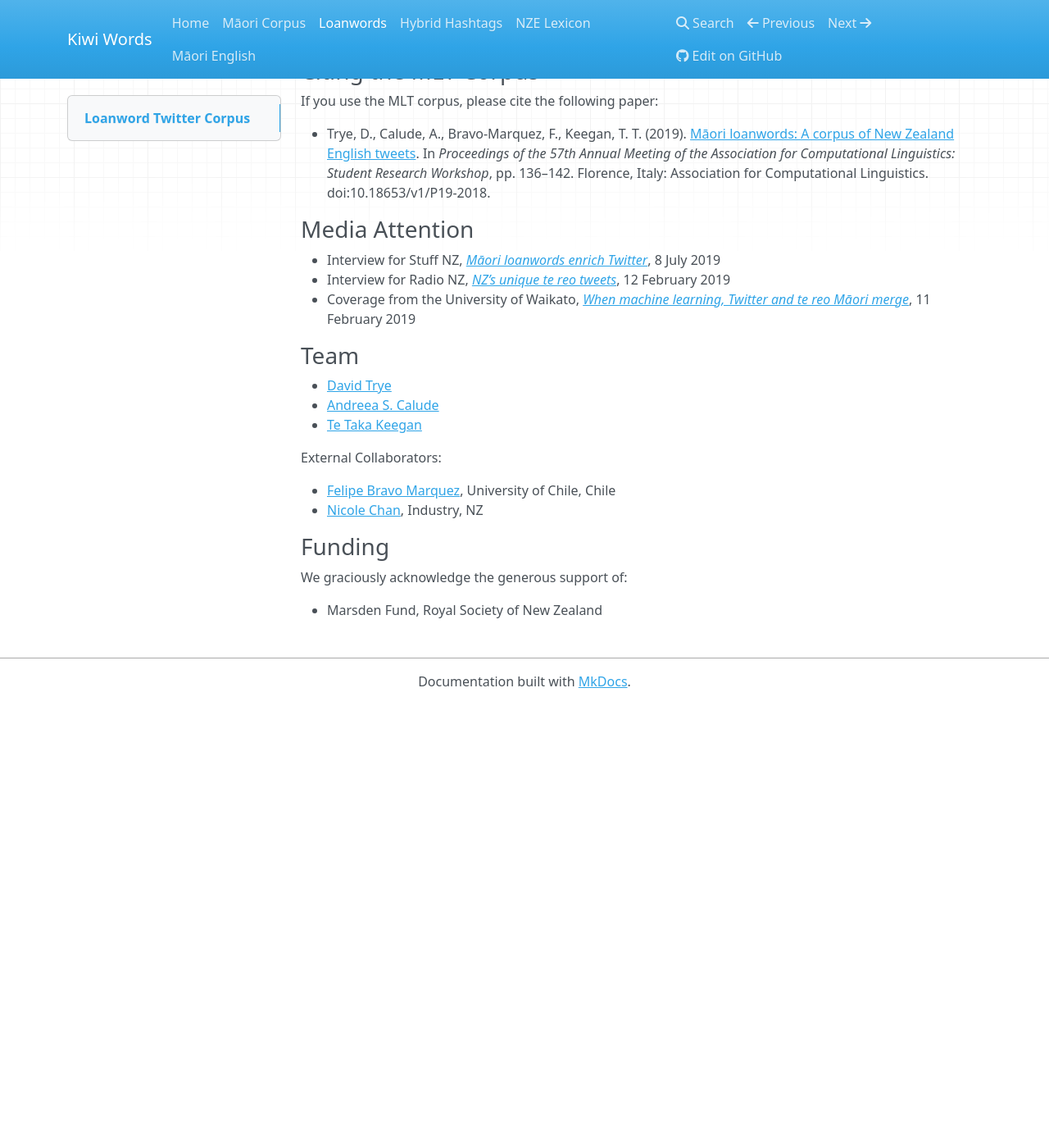
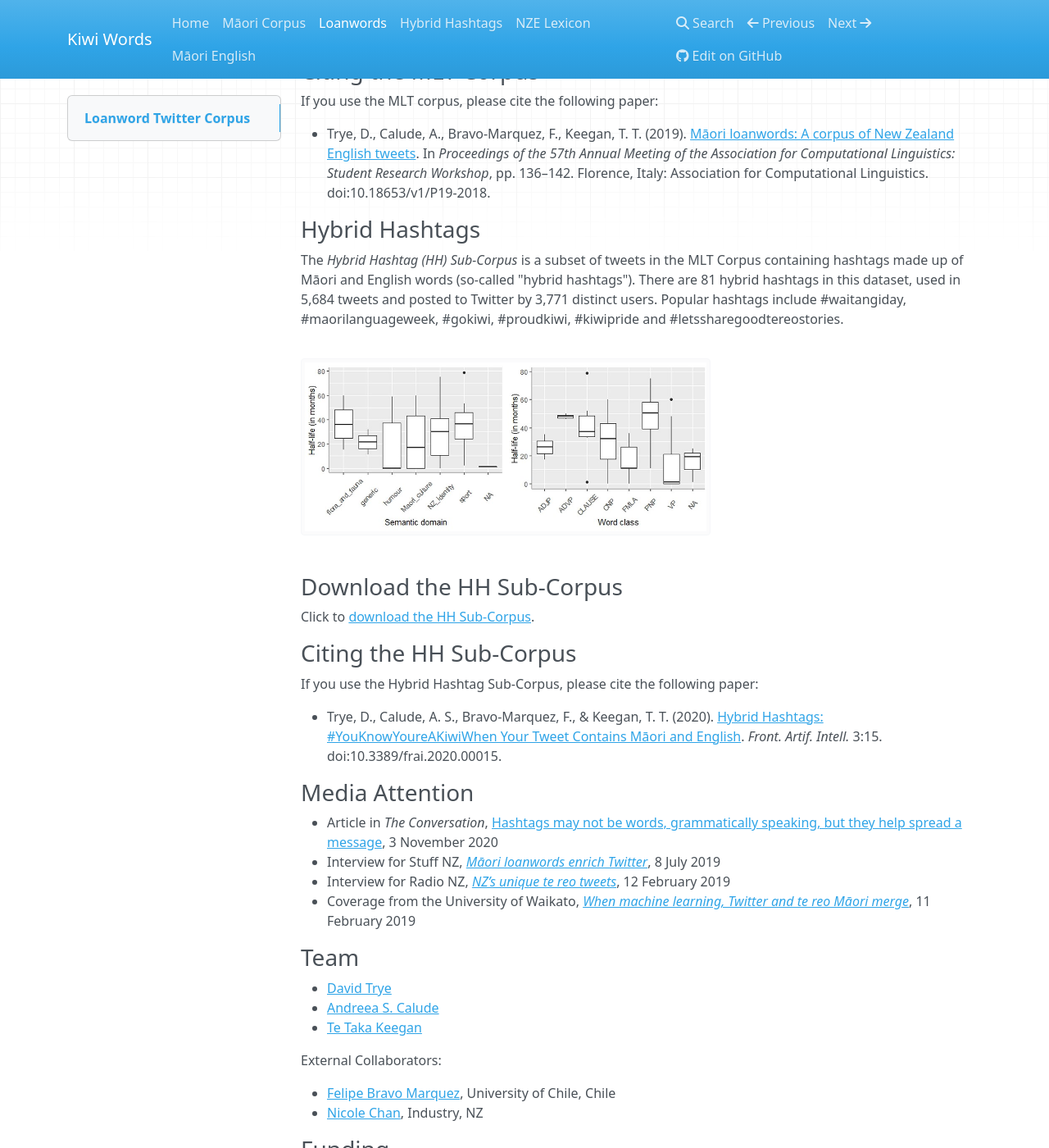
Before and after one commit to Waikato/kiwiwords, an MkDocs documentation site: the page built from docs/corpus.md, in a window 1280 px wide and 1400 px high, scrolled down 2791 px. Shown: the whole window at 82% size. Built offline with MkDocs 1.6.1, drawn with Linux system fonts in a browser that asks for light colours; nearby versions of some CDN libraries; before the commit the page ends 3650 px from its top, so only the background shows below that.

Commit message:
Update corpus.md

```diff
--- a/docs/corpus.md
+++ b/docs/corpus.md
@@ -43,8 +43,22 @@ If you use the MLT corpus, please cite the following paper:
 
 - Trye, D., Calude, A., Bravo-Marquez, F., Keegan, T. T. (2019). [Māori loanwords: A corpus of New Zealand English tweets](https://www.aclweb.org/anthology/P19-2018/). In <i>Proceedings of the 57th Annual Meeting of the Association for Computational Linguistics: Student Research Workshop</i>, pp. 136–142. Florence, Italy: Association for Computational Linguistics. doi:10.18653/v1/P19-2018.
 
+### Hybrid Hashtags
+The *Hybrid Hashtag (HH) Sub-Corpus* is a subset of tweets in the MLT Corpus containing hashtags made up of Māori and English words (so-called "hybrid hashtags"). There are 81 hybrid hashtags in this dataset, used in 5,684 tweets and posted to Twitter by 3,771 distinct users. Popular hashtags include #waitangiday, #maorilanguageweek, #gokiwi, #proudkiwi, #kiwipride and #letssharegoodtereostories.
+
+<img src="../pics/hashtag_graphs.jpg" alt="Box-plots showing the semantic domain and word class of hybrid hashtags in the MLT Corpus" width="500"/>
+
+### Download the HH Sub-Corpus
+Click to <a href="../pics/hh_corpus.xlsx">download the HH Sub-Corpus</a>.
+
+### Citing the HH Sub-Corpus
+If you use the Hybrid Hashtag Sub-Corpus, please cite the following paper:
+
+- Trye, D., Calude, A. S., Bravo-Marquez, F., & Keegan, T. T. (2020). [Hybrid Hashtags: #YouKnowYoureAKiwiWhen Your Tweet Contains Māori and English](https://www.frontiersin.org/articles/10.3389/frai.2020.00015/full). <i>Front. Artif. Intell.</i> 3:15. doi:10.3389/frai.2020.00015.
+
 ### Media Attention
 
+- Article in *The Conversation*, [Hashtags may not be words, grammatically speaking, but they help spread a message](https://theconversation.com/hashtags-may-not-be-words-grammatically-speaking-but-they-help-spread-a-message-133045), 3 November 2020
 - Interview for Stuff NZ, [*Māori loanwords enrich Twitter*](https://www.stuff.co.nz/science/113958987/mori-loanwords-enrich-twitter), 8 July 2019
 - Interview for Radio NZ, [*NZ’s unique te reo tweets*](https://www.radionz.co.nz/news/te-manu-korihi/382254/nz-s-unique-te-reo-tweets), 12 February 2019
 - Coverage from the University of Waikato, [*When machine learning, Twitter and te reo Māori merge*](https://www.waikato.ac.nz/news-opinion/media/2019/when-machine-learning-twitter-and-te-reo-maori-merge), 11 February 2019
```
